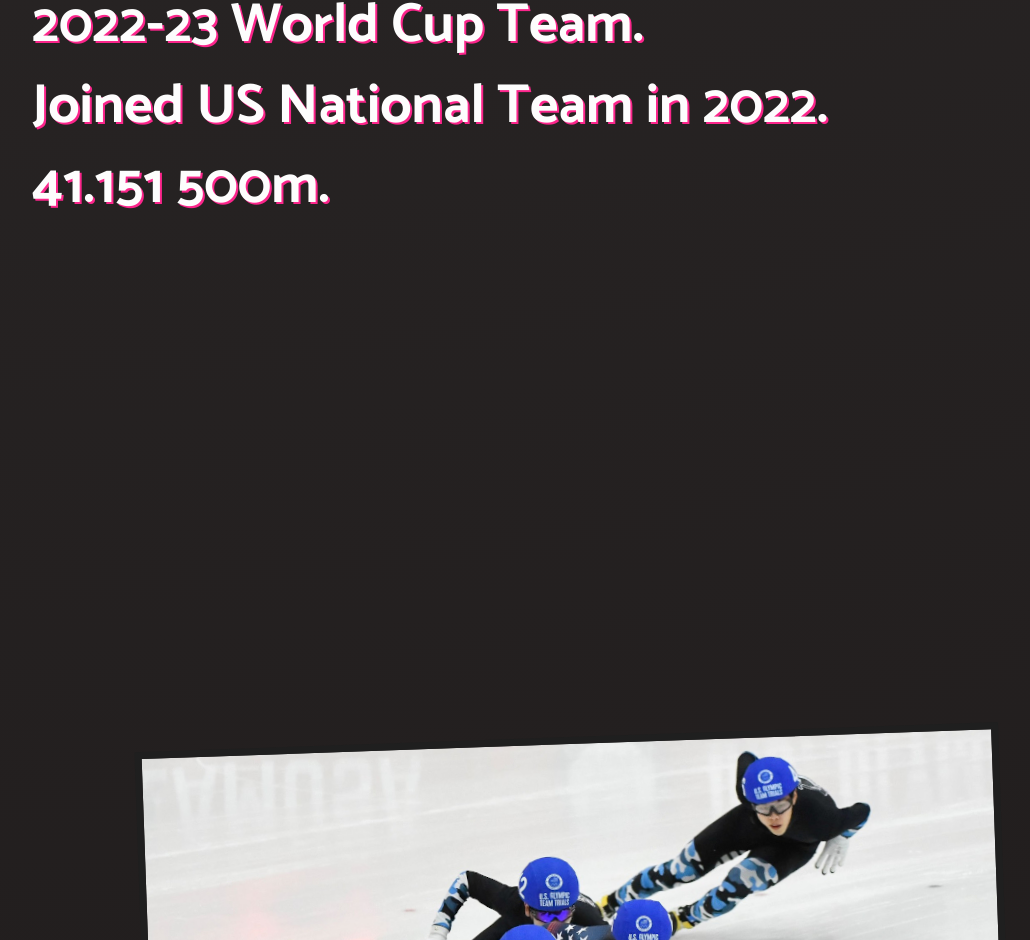
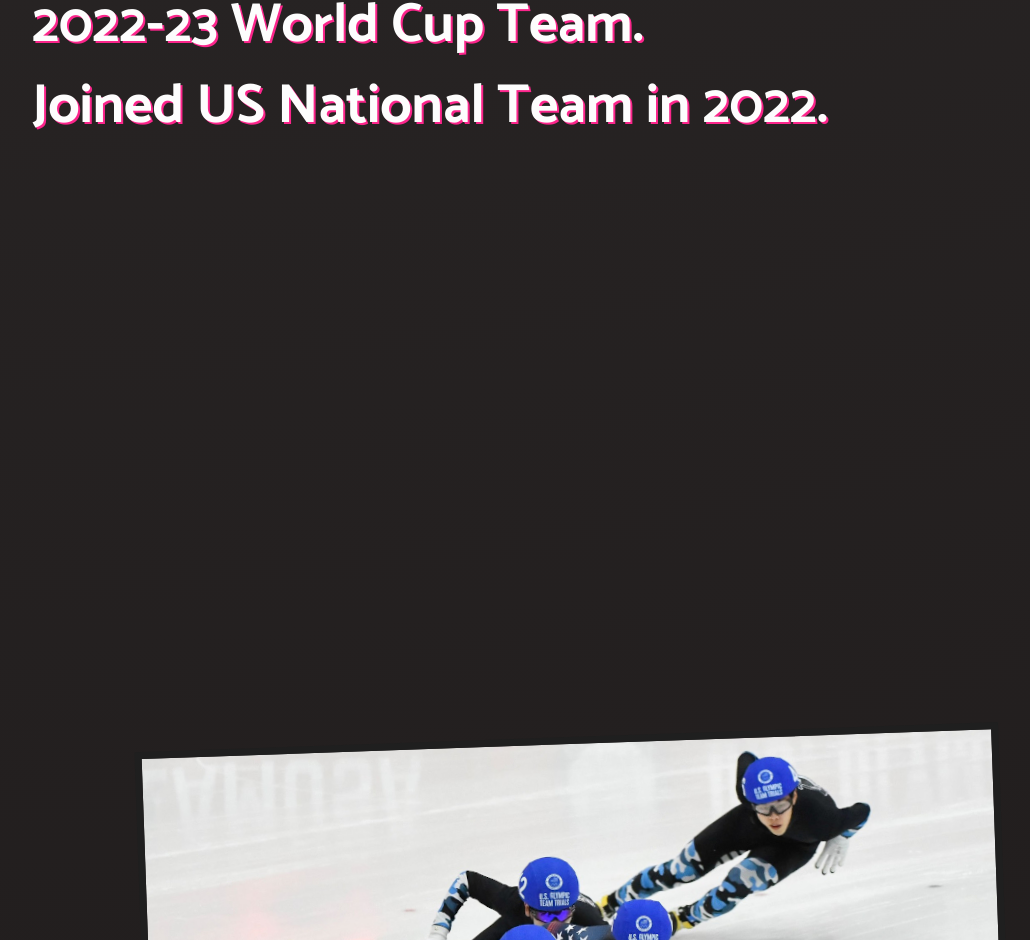
Before and after one commit to c0degreen/ryansshane, a React (Create React App) app: page / in a window 1280 px wide. Shown: the part 3445-4385 px from the top of the page, without its empty margins (64-1094 px from the left). Built offline with nearby package versions, Linux system fonts and the light colour scheme; a web font is replaced by a local one.

Commit message:
fixed about me changes

```diff
--- a/src/containers/aboutme/AboutMe.jsx
+++ b/src/containers/aboutme/AboutMe.jsx
@@ -38,7 +38,6 @@ const AboutMe = () => {
           <h3>2x Olympic Trials Finalist.</h3>
           <h3>2022-23 World Cup Team.</h3>
           <h3>Joined US National Team in 2022.</h3>
-          <h3>41.151 500m.</h3>
         </>
       } src={about_one} />
       <AboutMeElement number='two' text={
```
